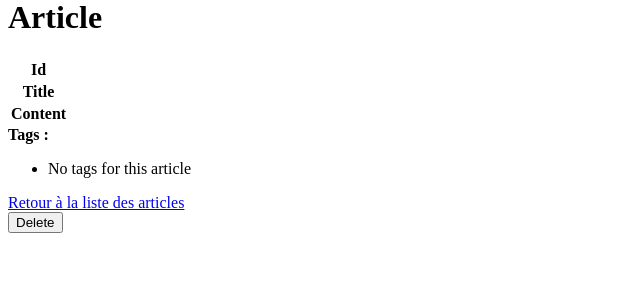
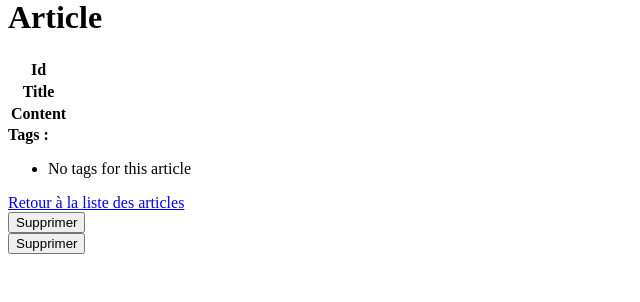
Before and after one commit to Jutmzg/Qu-te-nouveau-projet, a Symfony app: template templates/article/show.html.twig in a window 1280 px wide. Shown: the part 152-454 px from the top of the page, without its empty margins (0-640 px from the left). Run offline with Twig, Linux system fonts and the light colour scheme; the template is opened without the code that fills it, so the values that code supplies are empty; some libraries are stand-ins or nearby versions.

Commit message:
quete 20

```diff
--- a/src/Controller/ArticleController.php
+++ b/src/Controller/ArticleController.php
@@ -6,6 +6,7 @@ use App\Entity\Article;
 use App\Form\ArticleType;
 use App\Repository\ArticleRepository;
 use App\Service\Slugify;
+use Sensio\Bundle\FrameworkExtraBundle\Configuration\ParamConverter;
 use Symfony\Bundle\FrameworkBundle\Controller\AbstractController;
 use Symfony\Component\HttpFoundation\Request;
 use Symfony\Component\HttpFoundation\Response;
@@ -77,6 +78,7 @@ class ArticleController extends AbstractController
 
     /**
      * @Route("/{id}/edit", name="article_edit", methods={"GET","POST"})
+     * @ParamConverter("Article")
      */
     public function edit(Request $request, Article $article, Slugify $slugify): Response
     {
@@ -114,7 +116,7 @@ class ArticleController extends AbstractController
             $entityManager->flush();
         }
 
-        $this->addFlash('error', 'L\'article a bien été supprimé');
+        $this->addFlash('danger', 'L\'article a bien été supprimé');
 
         return $this->redirectToRoute('article_index');
     }
--- a/src/Controller/BlogController.php
+++ b/src/Controller/BlogController.php
@@ -31,6 +31,8 @@ class BlogController extends AbstractController
         if (!$session->has('total')) {
             $session->set('total', 0);
         }
+
+        $total = $session->get('total');
 
         $articles = $this->getDoctrine()
             ->getRepository(Article::class)
--- a/src/Controller/TagController.php
+++ b/src/Controller/TagController.php
@@ -45,8 +45,8 @@ class TagController extends AbstractController
             $entityManager->flush();
         }
 
-        $this->addFlash('error', 'La catégorie a bien été supprimée');
+        $this->addFlash('danger', 'Le tag a bien été supprimé');
 
-        return $this->redirectToRoute('article_index');
+        return $this->redirectToRoute('tag_index');
     }
 }
--- a/templates/article/_delete_form.html.twig
+++ b/templates/article/_delete_form.html.twig
@@ -1,5 +1,5 @@
-<form method="post" action="{{ path('article_delete', {'id': article.id}) }}" onsubmit="return confirm('Are you sure you want to delete this item?');">
+<form method="post" action="{{ path('article_delete', {'id': article.id}) }}" onsubmit="return confirm('Es-tu sûre de vouloir supprimer l\'article?');">
     <input type="hidden" name="_method" value="DELETE">
     <input type="hidden" name="_token" value="{{ csrf_token('delete' ~ article.id) }}">
-    <button class="btn">Delete</button>
+    <button class="btn">Supprimer</button>
 </form>
--- a/templates/article/_form.html.twig
+++ b/templates/article/_form.html.twig
@@ -1,4 +1,4 @@
 {{ form_start(form) }}
     {{ form_widget(form) }}
-    <button class="btn">{{ button_label|default('Save') }}</button>
+<button class="btn">{{ button_label|default('Save') }}</button>
 {{ form_end(form) }}
--- a/templates/article/index.html.twig
+++ b/templates/article/index.html.twig
@@ -6,7 +6,6 @@
     <div class="container">
         <a href="{{ path('article_new') }}">Créer nouvel article</a>
     <h1>Article index</h1>
-
     <table class="table">
         <thead>
             <tr>
@@ -27,6 +26,7 @@
                     {% if is_granted('ROLE_AUTHOR') %}
                         <a href="{{ path('article_edit', { 'id': article.id} ) }}">Éditer</a>
                     {%endif%}
+                    {{ include('article/_delete_form.html.twig') }}
                 </td>
             </tr>
         {% else %}
--- a/templates/base.html.twig
+++ b/templates/base.html.twig
@@ -10,7 +10,6 @@
 <body>
 {{ include('_navbar.html.twig') }}
 {{ include('_menu.html.twig') }}
-{{ app.session.get('total') }}
 <div class="container">
     {% for category, messages in app.flashes %}
         {% for message in messages %}
--- a/templates/tag/_delete_form.html.twig
+++ b/templates/tag/_delete_form.html.twig
@@ -0,0 +1,5 @@
+<form method="post" action="{{ path('tag_delete', {'id': tag.id}) }}" onsubmit="return confirm('Are you sure you want to delete this item?');">
+    <input type="hidden" name="_method" value="DELETE">
+    <input type="hidden" name="_token" value="{{ csrf_token('delete' ~ tag.id) }}">
+    <button class="btn">Supprimer</button>
+</form>
--- a/templates/tag/index.html.twig
+++ b/templates/tag/index.html.twig
@@ -8,5 +8,5 @@
     {% for tag in tags %}
         {{ tag.name }}
     {% endfor %}
-
+    {{ include('tag/_delete_form.html.twig') }}
 {% endblock %}
```
Also changed, not shown: 2 other files.
